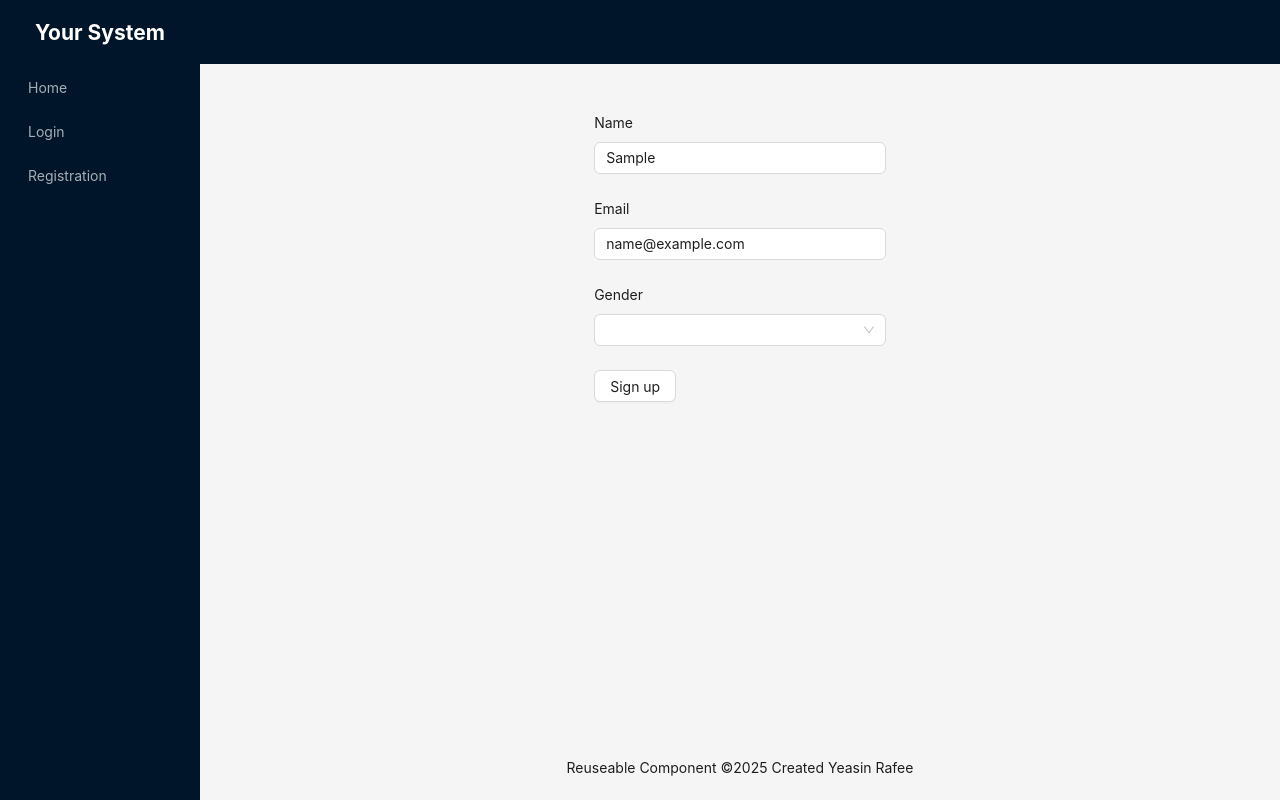
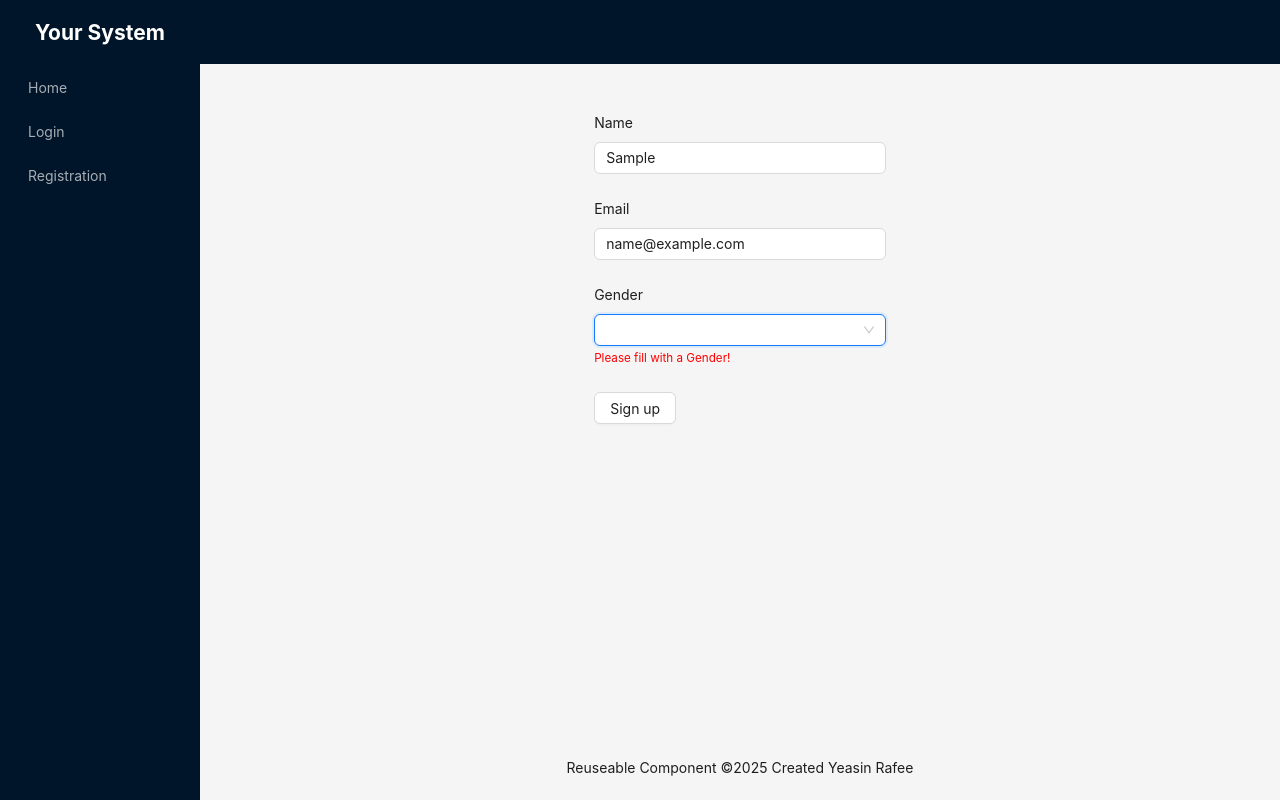
Before and after one commit to yeasinrafee/antd-rhf-reuseable, a React (Vite) app: page /registration in a window 1280 px wide. Both pictures are taken after typing "Sample", "name@example.com" into the empty fields and a click on the button "Sign up". Built offline with nearby package versions, Linux system fonts and the light colour scheme.

Commit message:
Error handling using zod and react-hook-form resolver

```diff
--- a/package.json
+++ b/package.json
@@ -10,11 +10,13 @@
     "preview": "vite preview"
   },
   "dependencies": {
+    "@hookform/resolvers": "^3.10.0",
     "antd": "^5.23.1",
     "react": "^18.3.1",
     "react-dom": "^18.3.1",
     "react-hook-form": "^7.54.2",
-    "react-router-dom": "^7.1.1"
+    "react-router-dom": "^7.1.1",
+    "zod": "^3.24.1"
   },
   "devDependencies": {
     "@eslint/js": "^9.17.0",
--- a/src/components/ui/form/AntdRHFInput.tsx
+++ b/src/components/ui/form/AntdRHFInput.tsx
@@ -13,9 +13,10 @@ export default function AntdRHFInput({ type, name, label }: TInputProps) {
     <div style={{ marginBottom: '20px' }}>
       <Controller
         name={name}
-        render={({ field }) => (
+        render={({ field, fieldState: { error } }) => (
           <Form.Item label={label}>
             <Input {...field} type={type} id={name} />
+            {error && <small style={{ color: 'red' }}>{error.message}</small>}
           </Form.Item>
         )}
       />
--- a/src/components/ui/form/AntdRHFSelect.tsx
+++ b/src/components/ui/form/AntdRHFSelect.tsx
@@ -15,9 +15,10 @@ export default function AntdRHFSelect({
   return (
     <Controller
       name={name}
-      render={({ field }) => (
+      render={({ field, fieldState: { error } }) => (
         <Form.Item label={label}>
           <Select style={{ width: '100%' }} {...field} options={options} />
+          {error && <small style={{ color: 'red' }}>{error.message}</small>}
         </Form.Item>
       )}
     />
--- a/src/components/ui/form/AntdRHForm.tsx
+++ b/src/components/ui/form/AntdRHForm.tsx
@@ -9,6 +9,7 @@ import {
 
 type TFormConfig = {
   defaultValues?: Record<string, any>;
+  resolver?: any;
 };
 
 type TFormProps = {
@@ -20,11 +21,19 @@ export default function AntdRHForm({
   onSubmit,
   children,
   defaultValues,
+  resolver,
 }: TFormProps) {
   //For Default Values (Default values will take an object where we have to pass the property name as the input field name).
   const fromConfig: TFormConfig = {};
+
+  // For Default value checking
   if (defaultValues) {
     fromConfig['defaultValues'] = defaultValues;
+  }
+
+  // For Zod resolver checking
+  if (resolver) {
+    fromConfig['resolver'] = resolver;
   }
 
   const methods = useForm(fromConfig);
--- a/src/pages/Registration.tsx
+++ b/src/pages/Registration.tsx
@@ -3,6 +3,8 @@ import AntdRHFInput from '../components/ui/form/AntdRHFInput';
 import AntdRHFSelect from '../components/ui/form/AntdRHFSelect';
 import { FieldValues, SubmitHandler } from 'react-hook-form';
 import { Button, Col, Flex } from 'antd';
+import { zodResolver } from '@hookform/resolvers/zod';
+import { z } from 'zod';
 
 const genderOptions = [
   {
@@ -24,6 +26,13 @@ const genderOptions = [
   },
 ];
 
+// Zod Schema for error handling
+const registrationSchema = z.object({
+  name: z.string({ required_error: 'Please fill with a Name!' }),
+  email: z.string({ required_error: 'Please fill with an Email!' }),
+  gender: z.string({ required_error: 'Please fill with a Gender!' }),
+});
+
 const onSubmit: SubmitHandler<FieldValues> = (data) => {
   console.log(data);
 };
@@ -32,7 +41,10 @@ export default function Registration() {
   return (
     <Flex justify='center' align='center'>
       <Col span={7}>
-        <AntdRHForm onSubmit={onSubmit}>
+        <AntdRHForm
+          onSubmit={onSubmit}
+          resolver={zodResolver(registrationSchema)}
+        >
           <AntdRHFInput type='text' name='name' label='Name' />
           <AntdRHFInput type='text' name='email' label='Email' />
           <AntdRHFSelect name='gender' label='Gender' options={genderOptions} />
```
Also changed, not shown: 2 other files (tests, documents, lock files or other folders).
